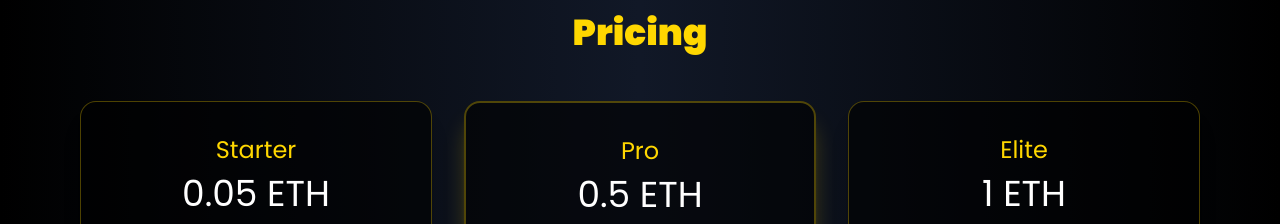
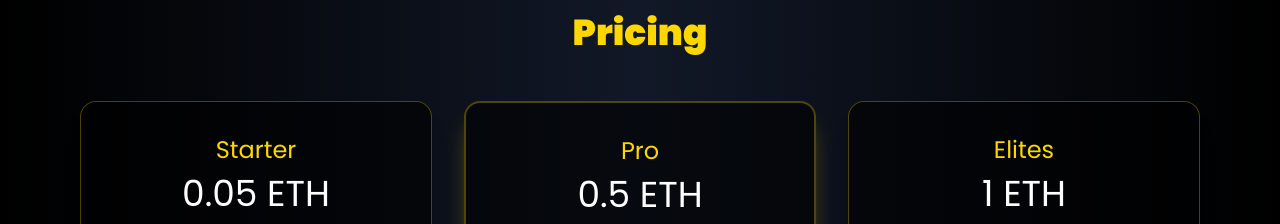
Before and after one commit to Barklegne/invincible-gg-assignmen, a React (Vite) app: page / in a window 1280 px wide. Shown: the part 940-1164 px from the top of the page. Built offline with nearby package versions, Linux system fonts and the light colour scheme.

Commit message:
feat: NFTDetail  update 1.17

```diff
--- a/src/data/pricing.js
+++ b/src/data/pricing.js
@@ -19,7 +19,7 @@ const tiers = [
 		highlight: true,
 	},
 	{
-		name: 'Elite',
+		name: 'Elites',
 		price: '1 ETH',
 		features: [
 			'Premium NFT Listing',
```
